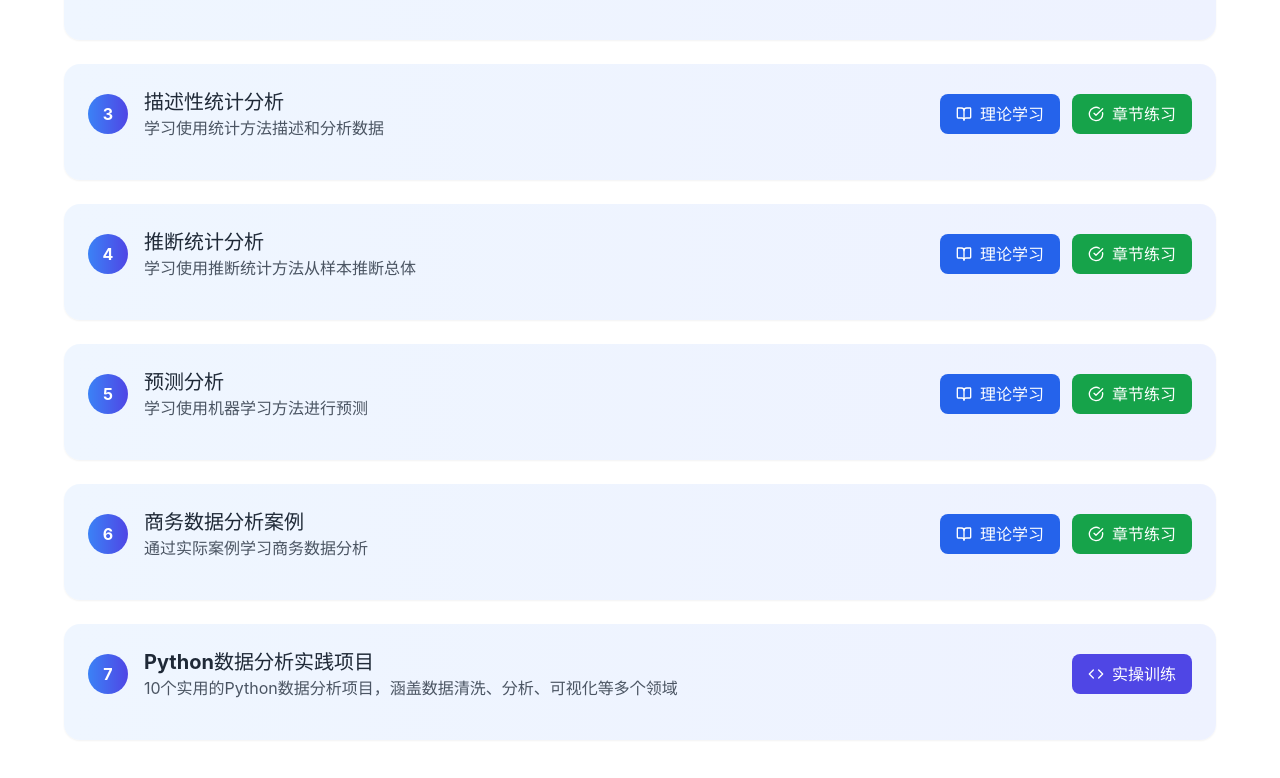
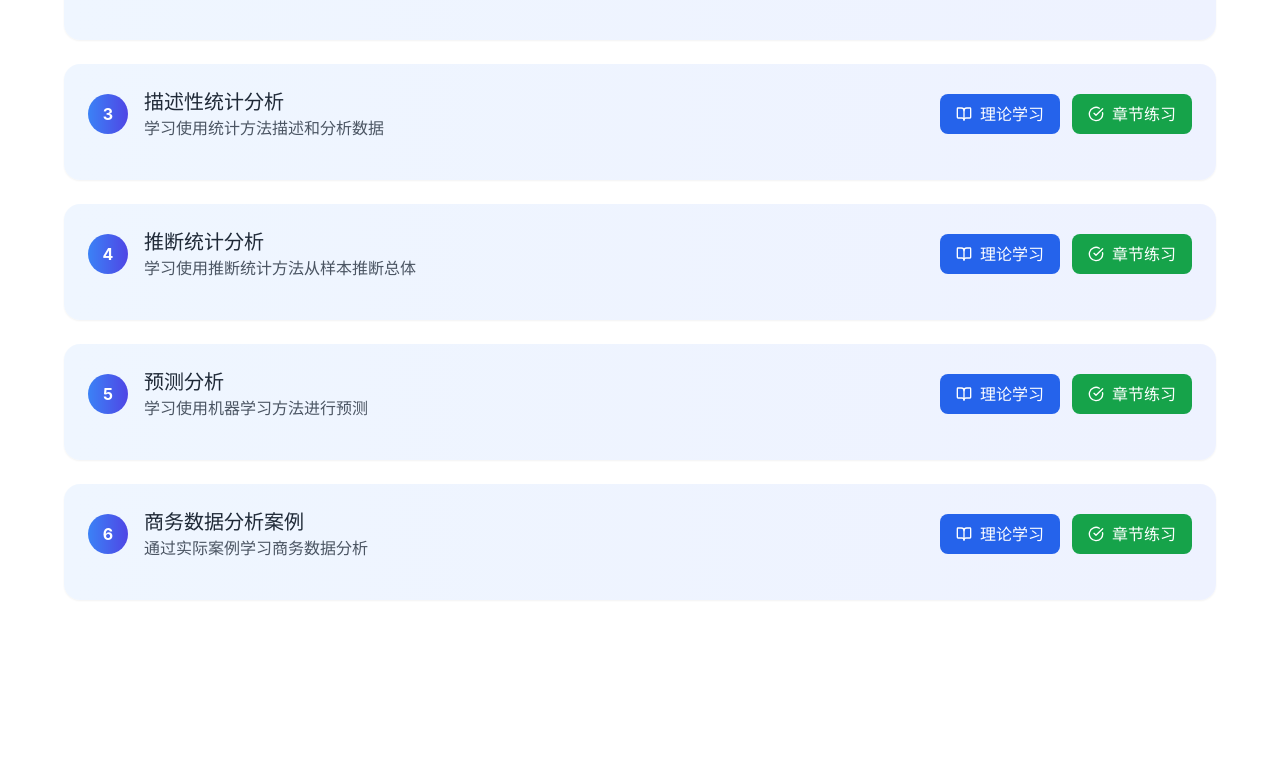
Before and after one commit to xiaolin518/LL6, a React (Vite) app: page /data-analysis in a window 1280 px wide. Shown: the part 728-1506 px from the top of the page. After the commit the page ends 1392 px from the top, so only its background shows below. Built offline with nearby package versions, Linux system fonts and the light colour scheme.

Commit message:
隐藏第7章实操训练项目

```diff
--- a/src/pages/DataAnalysisCourse.tsx
+++ b/src/pages/DataAnalysisCourse.tsx
@@ -368,7 +368,7 @@ export default function DataAnalysisCourse() {
             课程大纲
           </h2>
           <div className="space-y-6">
-            {courseOutline.map((chapter, index) => (
+            {courseOutline.filter(chapter => chapter.id !== 'chapter7').map((chapter, index) => (
               <div
                 key={chapter.id}
                 className="bg-gradient-to-r from-blue-50 to-indigo-50 rounded-2xl p-6 shadow-sm hover:shadow-md transition-shadow"
@@ -384,7 +384,6 @@ export default function DataAnalysisCourse() {
                     </div>
                   </div>
                   <div className="flex gap-3">
-                    {chapter.id !== 'chapter7' && (
                     <button
                       onClick={() => {
                         setActiveChapter(chapter.id);
@@ -395,17 +394,6 @@ export default function DataAnalysisCourse() {
                       <BookOpen className="w-4 h-4" />
                       理论学习
                     </button>
-                    )}
-                    {chapter.id === 'chapter7' && (
-                      <button
-                        onClick={() => navigate('/data-analysis/practical')}
-                        className="flex items-center gap-2 px-4 py-2 bg-indigo-600 text-white rounded-lg hover:bg-indigo-700 transition-colors"
-                      >
-                        <Code className="w-4 h-4" />
-                        实操训练
-                      </button>
-                    )}
-                    {chapter.id !== 'chapter7' && (
                     <button
                       onClick={() => navigate(`/data-analysis/chapter/${chapter.id.replace('chapter', '')}`)}
                       className="flex items-center gap-2 px-4 py-2 bg-green-600 text-white rounded-lg hover:bg-green-700 transition-colors"
@@ -413,10 +401,9 @@ export default function DataAnalysisCourse() {
                       <CheckCircle className="w-4 h-4" />
                       章节练习
                     </button>
-                    )}
                   </div>
                 </div>
-                {activeChapter === chapter.id && !showPractice && chapter.id !== 'chapter7' && (
+                {activeChapter === chapter.id && !showPractice && (
                   <div className="mt-4 p-6 bg-white rounded-xl shadow-sm">
                     <div dangerouslySetInnerHTML={{ __html: chapter.content }} />
                   </div>
```
Lines whose indentation alone changed are shown as unchanged.
